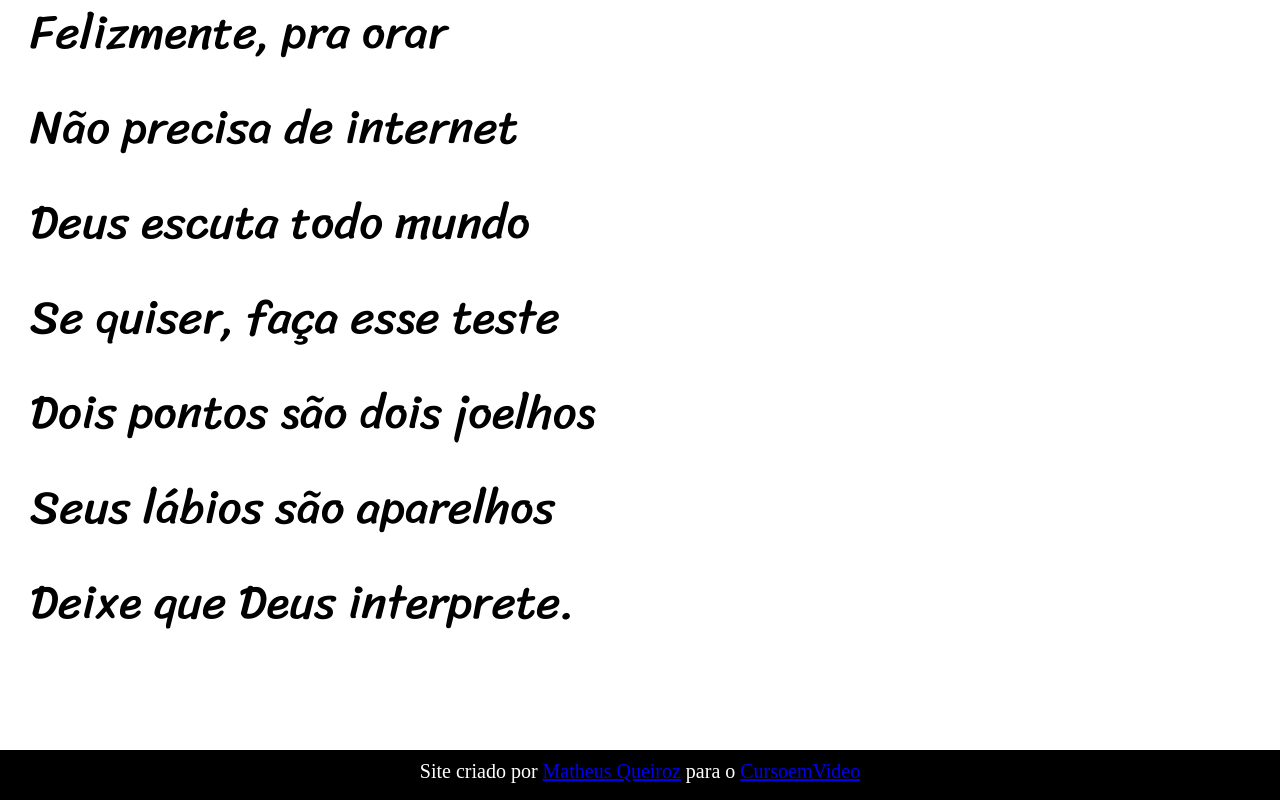
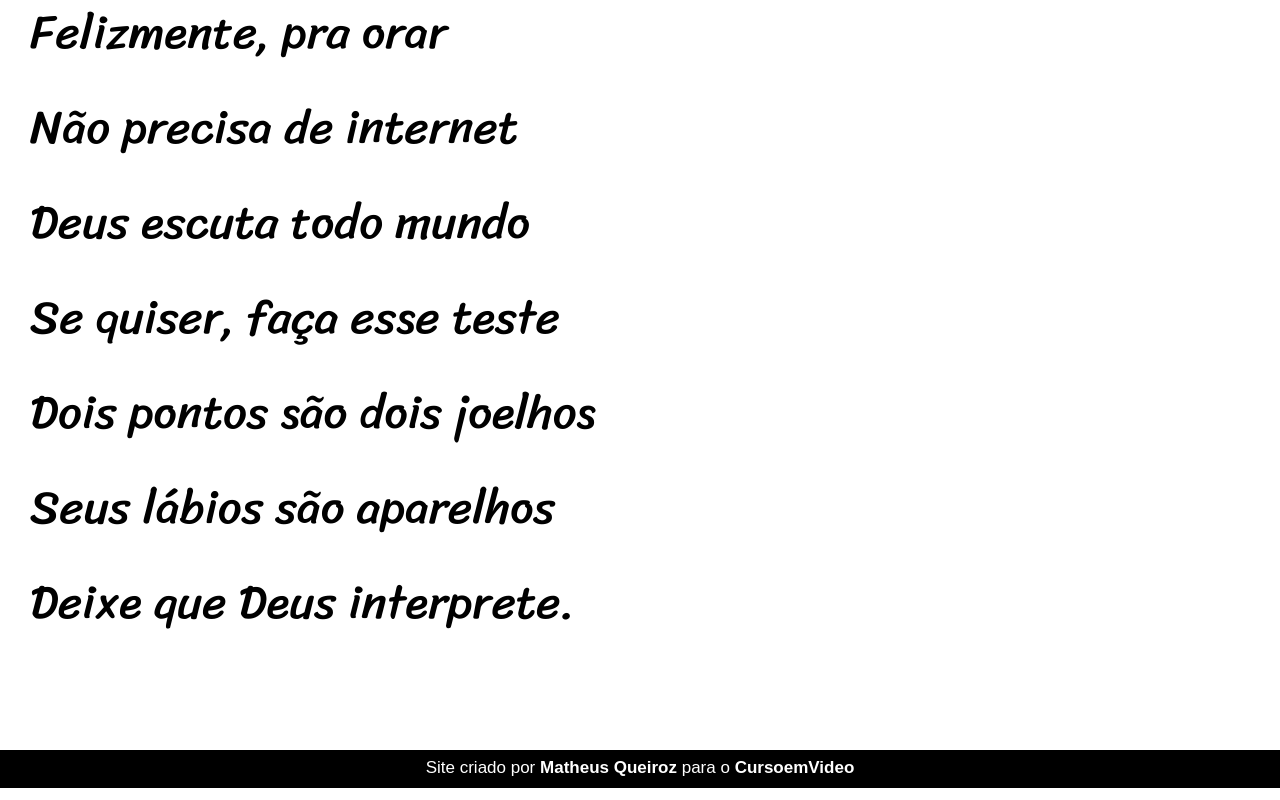
Before and after one commit to popanish/Curso-HTML, a plain HTML site: page exercicios/desafio012/index.html in a window 1280 px wide. Shown: the part 5005-5805 px from the top of the page. Drawn offline with Linux system fonts and the light colour scheme.

Commit message:
footer finalizado

```diff
--- a/exercicios/desafio012/estilo/style.css
+++ b/exercicios/desafio012/estilo/style.css
@@ -86,9 +86,19 @@ body{
 }
 footer > p{
         background-color: #000000;
-        height: 40px;
+        font-family: Arial, Helvetica, sans-serif;
+        height: 30px;
         color: white;
         text-align: center;
-        font-size: 20px;
-        padding-top: 10px;
+        font-size: 17px;
+        padding-top: 8px;
 }
+footer a{
+    text-decoration: none;
+    color: white;
+    font-weight: bold;
+
+}
+footer a:hover{
+    text-decoration: underline;
+}
```
